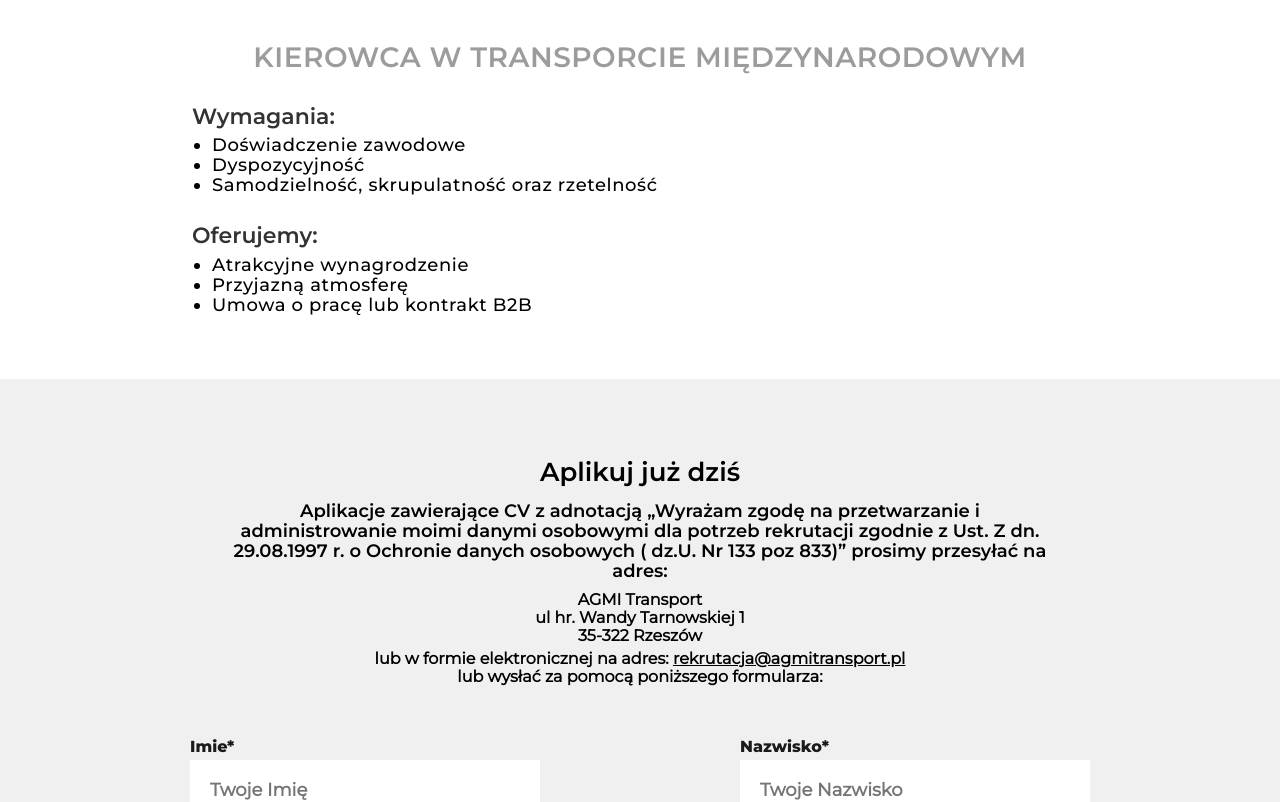
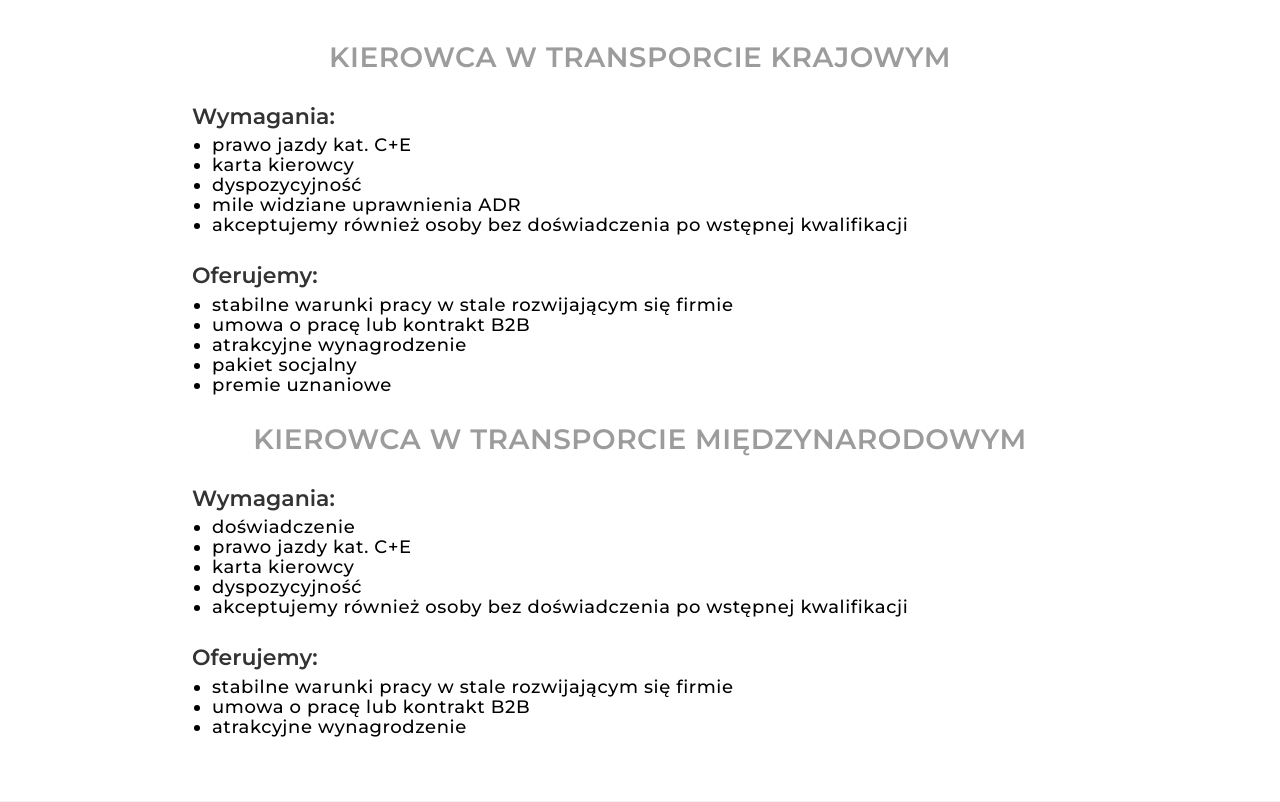
Before and after one commit to LaPatusek/agmi, a React (Create React App) app: page /#/rekrutacja in a window 1280 px wide. Shown: the part 280-1082 px from the top of the page. Built offline with nearby package versions, Linux system fonts and the light colour scheme.

Commit message:
poprawki

```diff
--- a/src/Pages/Kontakt.module.css
+++ b/src/Pages/Kontakt.module.css
@@ -37,6 +37,13 @@
   color: #000;
   border-bottom: 1px solid #000;
   font-family: 'monsterrat-regular';
+}
+
+.mails p {
+  font-family: 'monsterrat-bold';
+  display: grid;
+  width: fit-content;
+  margin: 0 auto 15px auto;
 }
 
 .map-button {
--- a/src/Pages/Kontakt.tsx
+++ b/src/Pages/Kontakt.tsx
@@ -142,7 +142,7 @@ const Kontakt: React.FC = () => {
           </Link>
         </div>
 
-        <div className={`${styles.container} center`}>
+        <div className={`${styles.container} center ${styles.mails}`}>
           <svg
             xmlns='http://www.w3.org/2000/svg'
             width={iconSize}
@@ -153,12 +153,23 @@ const Kontakt: React.FC = () => {
             <path d='M424 80H88a56.06 56.06 0 00-56 56v240a56.06 56.06 0 0056 56h336a56.06 56.06 0 0056-56V136a56.06 56.06 0 00-56-56zm-14.18 92.63l-144 112a16 16 0 01-19.64 0l-144-112a16 16 0 1119.64-25.26L256 251.73l134.18-104.36a16 16 0 0119.64 25.26z' />
           </svg>
           <p>
-            <a href='mailto:biuro@agmitransport.pl'> biuro@agmitransport.pl </a>
+            BIURO OBSŁUGI KLIENTA
+            <a href='mailto:karolina@agmitransport.pl'>
+              karolina@agmitransport.pl
+            </a>
           </p>
           <p>
+            TRANSPORT I SPEDYCJA <br />
+            <a href='mailto:transport@agmitransport.pl'>
+              transport@agmitransport.pl
+            </a>
             <a href='mailto:andrzej@agmitransport.pl'>
               andrzej@agmitransport.pl
             </a>
+          </p>
+          <p>
+            KSIĘGOWOŚĆ
+            <a href='mailto:sylwia@agmitranport.pl'>sylwia@agmitranport.pl</a>
           </p>
         </div>
       </div>
--- a/src/Pages/Rekrutacja.tsx
+++ b/src/Pages/Rekrutacja.tsx
@@ -150,20 +150,44 @@ const Kontakt: React.FC = () => {
       </div>
 
       <div className={styles['wymagania-wrap']}>
-        <h3>KIEROWCA W TRANSPORCIE MIĘDZYNARODOWYM</h3>
+        <h3>KIEROWCA W TRANSPORCIE KRAJOWYM</h3>
 
         <h4>Wymagania:</h4>
         <ol>
-          <li>Doświadczenie zawodowe</li>
-          <li>Dyspozycyjność</li>
-          <li>Samodzielność, skrupulatność oraz rzetelność</li>
+          <li>prawo jazdy kat. C+E</li>
+          <li>karta kierowcy</li>
+          <li>dyspozycyjność</li>
+          <li>mile widziane uprawnienia ADR</li>
+          <li>
+            akceptujemy również osoby bez doświadczenia po wstępnej kwalifikacji
+          </li>
         </ol>
 
         <h4>Oferujemy:</h4>
         <ol>
-          <li>Atrakcyjne wynagrodzenie</li>
-          <li>Przyjazną atmosferę</li>
-          <li>Umowa o pracę lub kontrakt B2B</li>
+          <li>stabilne warunki pracy w stale rozwijającym się firmie</li>
+          <li>umowa o pracę lub kontrakt B2B</li>
+          <li>atrakcyjne wynagrodzenie</li>
+          <li>pakiet socjalny</li>
+          <li>premie uznaniowe</li>
+        </ol>
+
+        <h3>KIEROWCA W TRANSPORCIE MIĘDZYNARODOWYM</h3>
+        <h4>Wymagania:</h4>
+        <ol>
+          <li>doświadczenie</li>
+          <li>prawo jazdy kat. C+E</li>
+          <li>karta kierowcy</li>
+          <li>dyspozycyjność</li>
+          <li>
+            akceptujemy również osoby bez doświadczenia po wstępnej kwalifikacji
+          </li>
+        </ol>
+        <h4>Oferujemy:</h4>
+        <ol>
+          <li>stabilne warunki pracy w stale rozwijającym się firmie</li>
+          <li>umowa o pracę lub kontrakt B2B</li>
+          <li>atrakcyjne wynagrodzenie</li>
         </ol>
       </div>
 
--- a/src/components/Footer/Footer.tsx
+++ b/src/components/Footer/Footer.tsx
@@ -66,7 +66,7 @@ const Footer: React.FC = () => {
               <div className={styles['icon-container']}>
                 <Call variant='Bold' color='#1a1a1a' />
               </div>
-              <p>tel. 17 783 43 31</p>
+              <p>tel. 504 172 071</p>
             </div>
 
             <div className={`${styles.container} flex relative`}>
```
